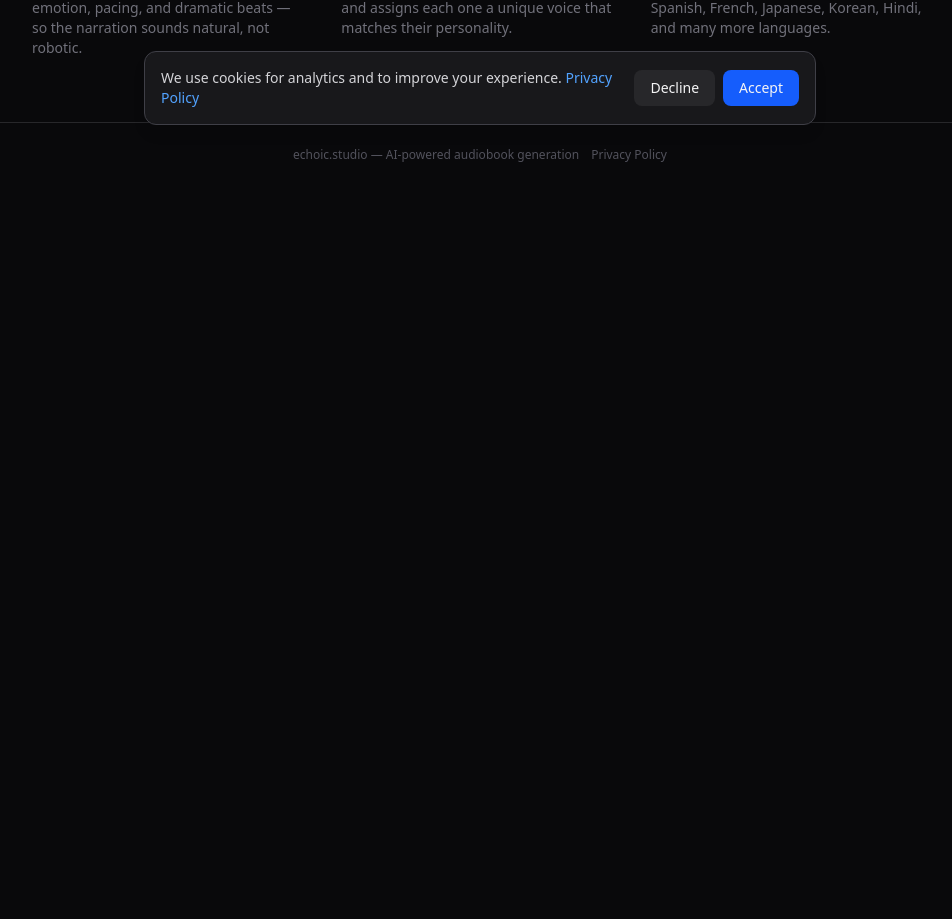
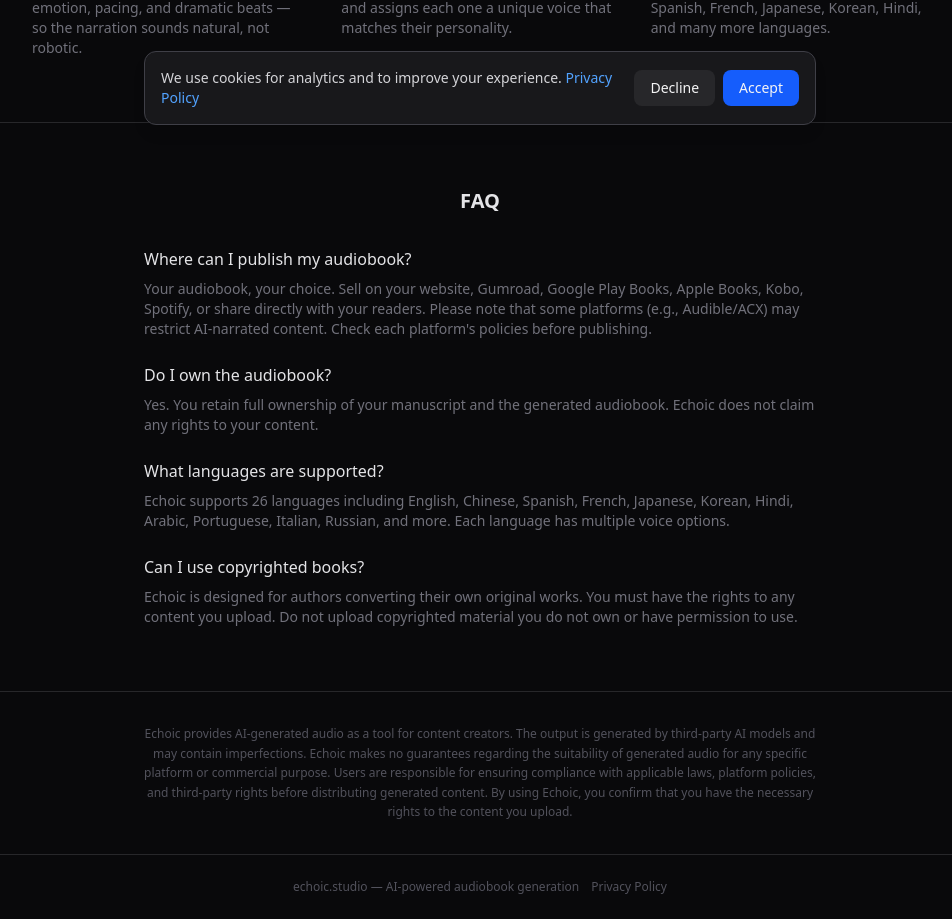
Before and after one commit to li-boyuan/echoic, a Next.js app in the folder frontend/: page / in a window 1280 px wide. Shown: the part 659-1578 px from the top of the page, without its empty margins (160-1112 px from the left). Before the commit the page ends 846 px from the top, so only its background shows below. Built offline with nearby package versions, Linux system fonts and the light colour scheme; no server answers.

Commit message:
Add FAQ section and legal disclaimer to landing page
FAQ covers: publishing platforms, ownership, languages, copyright.
Disclaimer clarifies AI output limitations, platform compliance
responsibility, and content rights requirements.

```diff
--- a/frontend/src/app/page.tsx
+++ b/frontend/src/app/page.tsx
@@ -88,6 +88,59 @@
         </div>
       </div>
 
+      {/* FAQ */}
+      <div className="border-t border-zinc-800 py-16 px-4">
+        <div className="max-w-2xl mx-auto space-y-8">
+          <h2 className="text-xl font-semibold text-zinc-200 text-center">FAQ</h2>
+          <div className="space-y-6">
+            <div className="space-y-2">
+              <h3 className="font-medium text-zinc-200">Where can I publish my audiobook?</h3>
+              <p className="text-sm text-zinc-500">
+                Your audiobook, your choice. Sell on your website, Gumroad, Google Play Books,
+                Apple Books, Kobo, Spotify, or share directly with your readers. Please note
+                that some platforms (e.g., Audible/ACX) may restrict AI-narrated content.
+                Check each platform&apos;s policies before publishing.
+              </p>
+            </div>
+            <div className="space-y-2">
+              <h3 className="font-medium text-zinc-200">Do I own the audiobook?</h3>
+              <p className="text-sm text-zinc-500">
+                Yes. You retain full ownership of your manuscript and the generated audiobook.
+                Echoic does not claim any rights to your content.
+              </p>
+            </div>
+            <div className="space-y-2">
+              <h3 className="font-medium text-zinc-200">What languages are supported?</h3>
+              <p className="text-sm text-zinc-500">
+                Echoic supports 26 languages including English, Chinese, Spanish, French,
+                Japanese, Korean, Hindi, Arabic, Portuguese, Italian, Russian, and more.
+                Each language has multiple voice options.
+              </p>
+            </div>
+            <div className="space-y-2">
+              <h3 className="font-medium text-zinc-200">Can I use copyrighted books?</h3>
+              <p className="text-sm text-zinc-500">
+                Echoic is designed for authors converting their own original works. You must
+                have the rights to any content you upload. Do not upload copyrighted material
+                you do not own or have permission to use.
+              </p>
+            </div>
+          </div>
+        </div>
+      </div>
+
+      {/* Disclaimer */}
+      <div className="border-t border-zinc-800 py-8 px-4">
+        <p className="max-w-2xl mx-auto text-xs text-zinc-600 text-center leading-relaxed">
+          Echoic provides AI-generated audio as a tool for content creators. The output is
+          generated by third-party AI models and may contain imperfections. Echoic makes no
+          guarantees regarding the suitability of generated audio for any specific platform
+          or commercial purpose. Users are responsible for ensuring compliance with applicable
+          laws, platform policies, and third-party rights before distributing generated content.
+          By using Echoic, you confirm that you have the necessary rights to the content you upload.
+        </p>
+      </div>
+
       {/* Footer */}
       <footer className="border-t border-zinc-800 py-6 px-4 text-center text-xs text-zinc-600 space-x-3">
         <span>echoic.studio — AI-powered audiobook generation</span>
```
